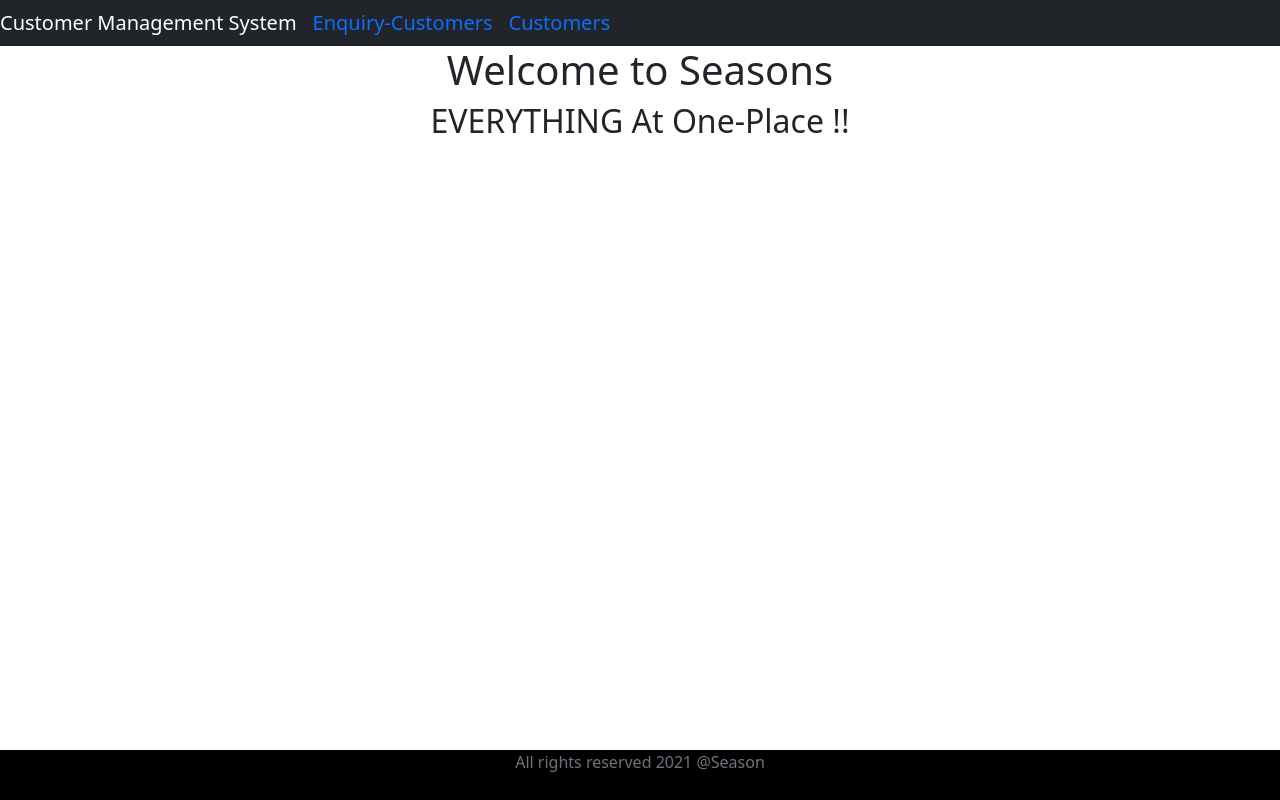
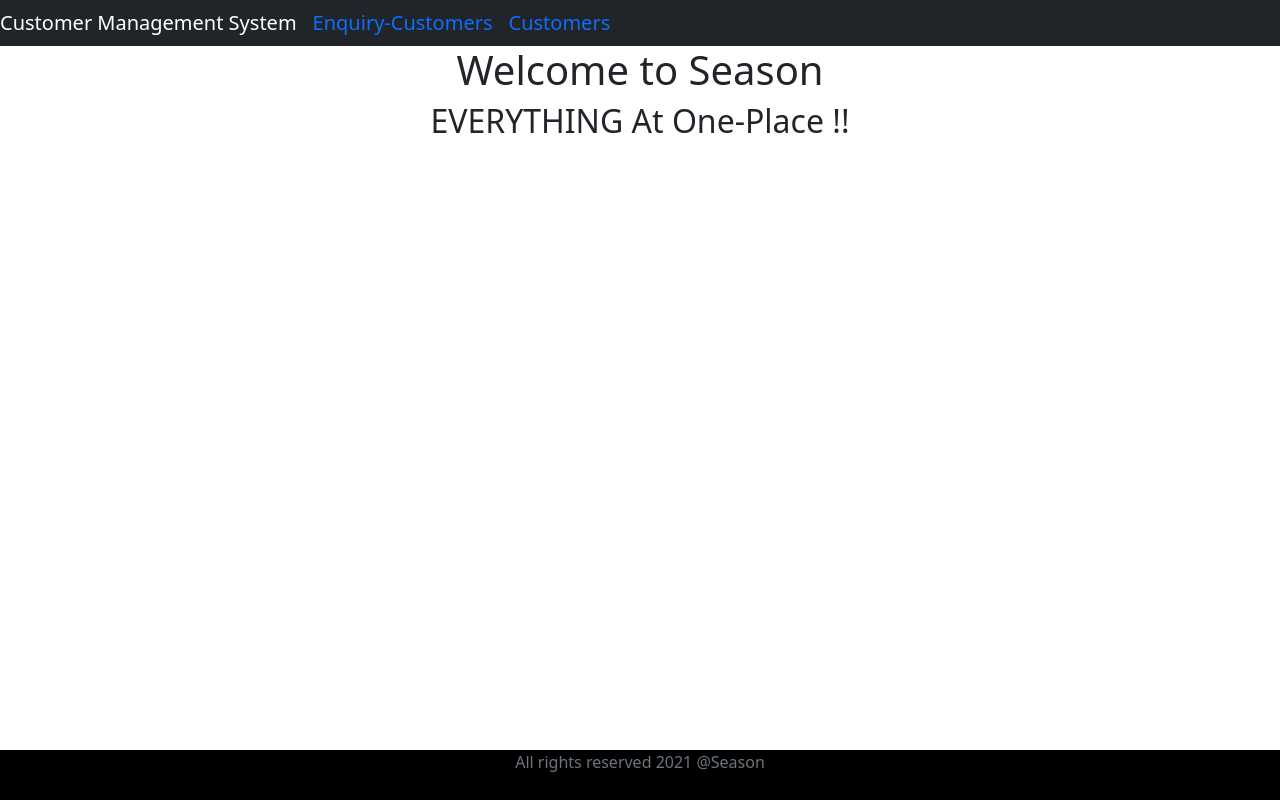
Before and after one commit to shubhpen/customer-management-frontend, a React (Create React App) app: page / in a window 1280 px wide. Built offline with nearby package versions, Linux system fonts and the light colour scheme.

Commit message:
Change header from Seasons to Season

```diff
--- a/src/components/HomeComponent.jsx
+++ b/src/components/HomeComponent.jsx
@@ -6,7 +6,7 @@
     return (
         <div>
             <div>
-                <h1 className='text-center'>Welcome to Seasons</h1>
+                <h1 className='text-center'>Welcome to Season</h1>
             </div>
             <div>
                 <h2 className='text-center'>EVERYTHING At One-Place !!</h2>
```
